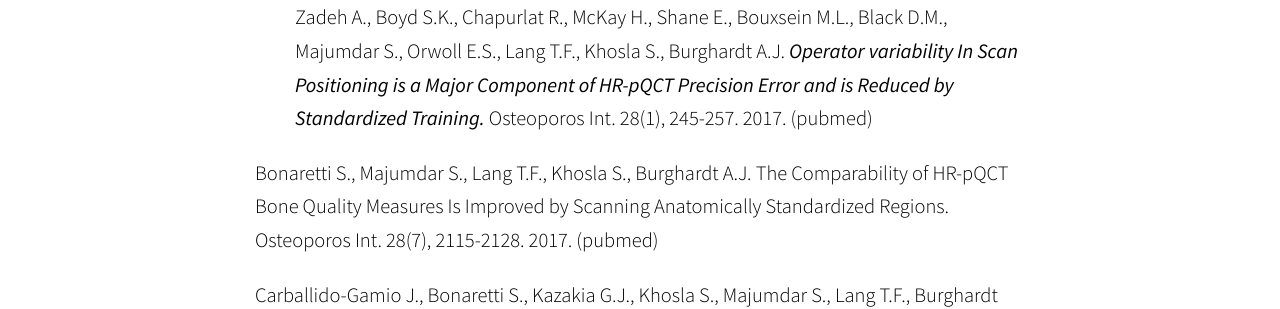
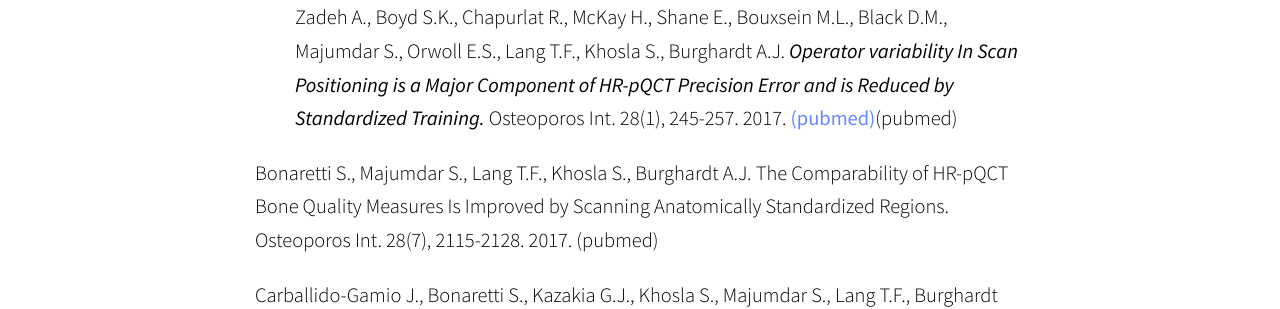
Before and after one commit to sbonaretti/sbonaretti.github.io, a Jekyll site: the page built from Publications.md, in a window 1280 px wide. Shown: the part 433-742 px from the top of the page. Built offline with Jekyll 4.4.1, drawn with Linux system fonts in a browser that asks for light colours; some web fonts are replaced.

Commit message:
Update Publications.md

```diff
--- a/Publications.md
+++ b/Publications.md
@@ -5,7 +5,7 @@ title:  "Publications"
 
 # *Journal Papers*
 
-* **Bonaretti S.**, Vilayphiou N., Chan C. M., Yu A.,  Nishiyama K., Liu D., Boutroy S., Ghasem-Zadeh A., Boyd S.K., Chapurlat R., McKay H., Shane E., Bouxsein M.L., Black D.M., Majumdar S., Orwoll E.S., Lang T.F., Khosla S., Burghardt A.J. **_Operator variability In Scan Positioning is a Major Component of HR-pQCT Precision Error and is Reduced by Standardized Training._** Osteoporos Int. 28(1), 245-257. 2017. (pubmed)
+* **Bonaretti S.**, Vilayphiou N., Chan C. M., Yu A.,  Nishiyama K., Liu D., Boutroy S., Ghasem-Zadeh A., Boyd S.K., Chapurlat R., McKay H., Shane E., Bouxsein M.L., Black D.M., Majumdar S., Orwoll E.S., Lang T.F., Khosla S., Burghardt A.J. **_Operator variability In Scan Positioning is a Major Component of HR-pQCT Precision Error and is Reduced by Standardized Training._** Osteoporos Int. 28(1), 245-257. 2017. [(pubmed)](https://www.ncbi.nlm.nih.gov/pubmed/27475931)(pubmed)
 
 Bonaretti S., Majumdar S., Lang T.F., Khosla S., Burghardt A.J.  The Comparability of HR-pQCT Bone Quality Measures Is Improved by Scanning Anatomically Standardized Regions. Osteoporos Int. 28(7), 2115-2128. 2017.  (pubmed)
 
```
